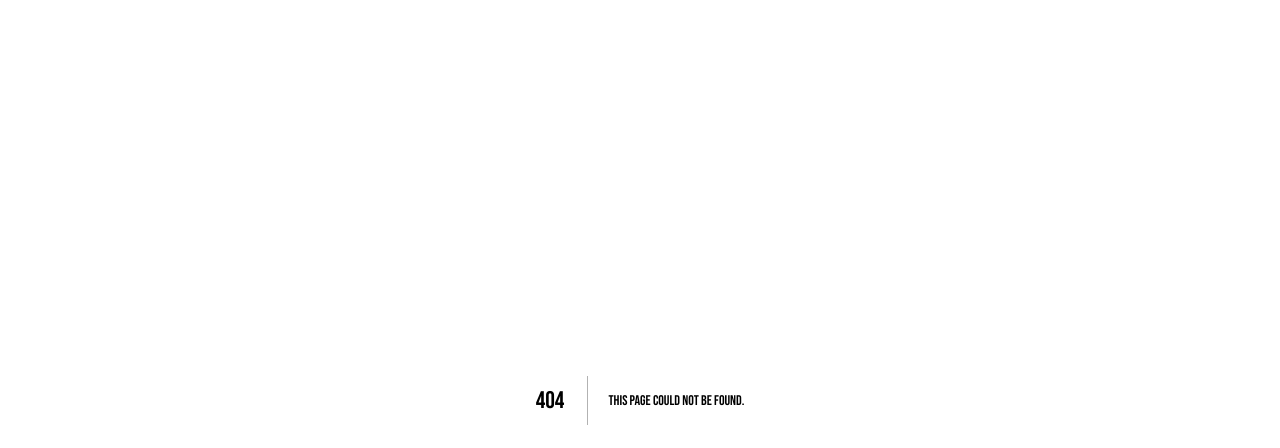
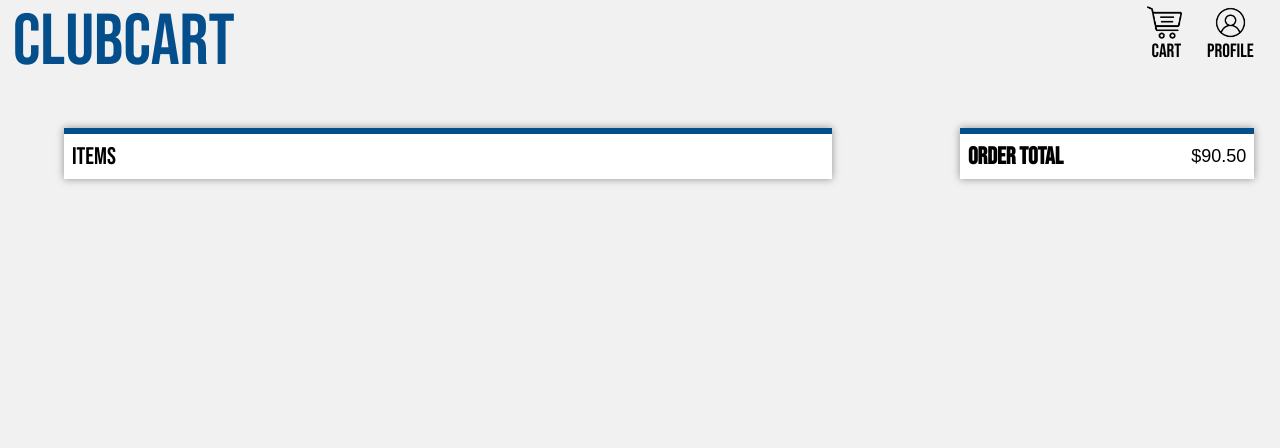
Before and after one commit to PraneethO/clubcart, a Next.js app in the folder club-cart/: page /pages/payment in a window 1280 px wide. Before the commit this address had no page. Shown: the top 448 px of the page. Built offline with nearby package versions, Linux system fonts and the light colour scheme.

Commit message:
making payment

```diff
--- a/club-cart/src/app/pages/cart/page.tsx
+++ b/club-cart/src/app/pages/cart/page.tsx
@@ -94,7 +94,7 @@ export default function Cart() {
                         </div>
                     </div>
                     <div className={styles.payNowButtonContainer}>
-                        <Link href="/pages/dashboard" style={{ textDecoration: "none"}}>
+                        <Link href="/pages/payment" style={{ textDecoration: "none"}}>
                             <div className={styles.payNowButton}>
                                 Pay Now
                             </div>
--- /dev/null
+++ b/club-cart/src/app/pages/payment/page.module.css
@@ -0,0 +1,151 @@
+/* css for payment */
+
+.nav {
+    display: flex;
+    flex-direction: row;
+    justify-content: space-between;
+    align-content: center;
+    align-items: center;
+
+    width: 100%;
+    height: 10vh;
+
+    text-align: left;
+    padding: 2%;
+    padding-left: 1%;
+    padding-top: 3%;
+
+    font-size: 4.5rem;
+    color: #044e8b;
+
+    position: flex;
+}
+
+.link {
+    transform: translateY(-.75rem);
+
+    display: flex;
+    flex-direction: column;
+    margin-top: 0;
+
+    justify-content: center;
+    justify-items: center;
+    text-align: center;
+
+    text-decoration: none;
+}
+
+.navLogo {
+    transform: translateY(-.25rem);
+    background: linear-gradient(currentColor, currentColor) bottom / 0 .1em no-repeat;
+	transition: .4s background-size;
+    background-position-y: 90%;
+}
+
+.navLogo:hover {
+    background-position-y: 90%;
+    background-size: 100% .1em;
+    cursor: pointer;
+}
+
+.navButton {
+    width: 3rem;
+    height: 3.5rem;
+
+    display: flex;
+    flex-direction: column;
+
+    text-align: center;
+    align-items: center;
+    justify-content: center;
+
+    border: none;
+    font-size: 1.2rem;
+
+
+    background: linear-gradient(currentColor, currentColor) bottom / 0 .1em no-repeat;
+	transition: .4s background-size;
+}
+
+.navButton:hover {
+    background-size: 100% .1em;
+    cursor: pointer;
+}
+
+.paymentContainer {
+    display: flex;
+    margin-top: 3rem;
+    width: 100%;
+
+    flex-direction: column;
+}
+
+.paymentLabelsContainer {
+    display: flex;
+    width: 100%;
+}
+
+.headerLabels {
+    display: flex;
+    background-color: white;
+    padding: .5rem;
+    width: 60%;
+
+    text-align: left;
+
+    font-size: 1.5rem;
+    margin-left: 5%;
+
+    border-top: #044e8b solid 6px;
+
+    box-shadow: 0 0 8px rgba(0, 0, 0, 0.4);
+}
+
+.orderTotalLabel {
+    display: flex;
+    background-color: white;
+    padding: .5rem;
+    width: 23%;
+
+    justify-self: right;
+    align-self: right;
+    text-align: left;
+
+    font-size: 1.5rem;
+    margin-left: 10%;
+    margin-right: 2%;
+
+    border-top: #044e8b solid 6px;
+
+    box-shadow: 0 0 8px rgba(0, 0, 0, 0.4);
+}
+
+.cartContentContainer {
+    display: flex;
+    width: 100%;
+    margin-top: 3rem;
+}
+
+.feeContainer {
+    display: flex;
+    flex-direction: row;
+    width: 100%;
+}
+
+.feeText {
+    display: flex;
+    flex: 1;
+    text-align: left;
+    font-weight: bold;
+}
+
+.feePrice {
+    display: flex;
+    width: fit-content;
+    margin-top: auto;
+    margin-bottom: auto;
+    font-size: 1.125rem;
+    font-family: bebas-neue-pro, sans-serif;
+    text-align: right;
+    justify-content: right;
+}
--- /dev/null
+++ b/club-cart/src/app/pages/payment/page.tsx
@@ -0,0 +1,46 @@
+import React from "react";
+import styles from "./page.module.css";
+import Link from "next/link";
+
+export default function Payment() {
+    return <main className={styles.main}>
+        <div className={styles.nav}>
+            <Link href="/pages/dashboard" style={{ textDecoration: "none", color: "#044e8b" }}>
+                <div className={styles.navLogo}>CLUBCART</div>
+            </Link>
+            <Link href="/pages/cart" className={styles.link} style={{ marginLeft: "auto" }}>
+                <button className={styles.navButton}>
+                    <img src="/shopping-cart.png" width={35} height={35} style={{ marginLeft: "auto", marginRight: "auto", transform: "translateX(-2px)" }} />
+                    cart
+                </button>
+            </Link>
+            <Link href="/pages/userProfile" className={styles.link} style={{ marginLeft: "1rem" }}>
+                <button className={styles.navButton}>
+                    <img src="/default-avatar.png" width={35} height={35} style={{ marginLeft: "auto", marginRight: "auto" }} />
+                    profile
+                </button>
+            </Link>
+        </div>
+
+        <div className={styles.paymentContainer}>
+            <div className={styles.paymentLabelsContainer}>
+                <div className={styles.headerLabels}>
+                    Items
+                </div>
+
+                <div className={styles.orderTotalLabel}>
+                    <div className={styles.feeContainer}>
+                        <div className={styles.feeText}>
+                            Order Total
+                        </div>
+                        <div className={styles.feePrice}>
+                            $90.50
+                        </div>
+                    </div>
+                </div>
+
+            </div>
+        </div>
+
+    </main>;
+}
```
